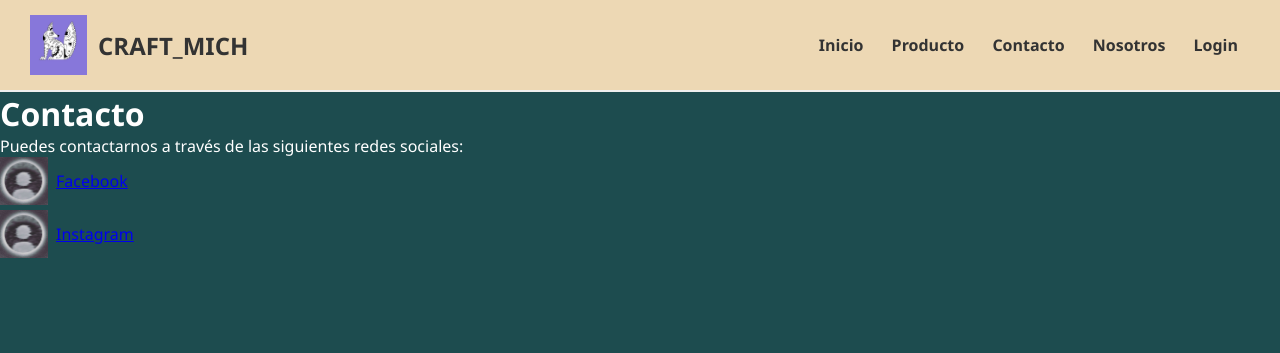
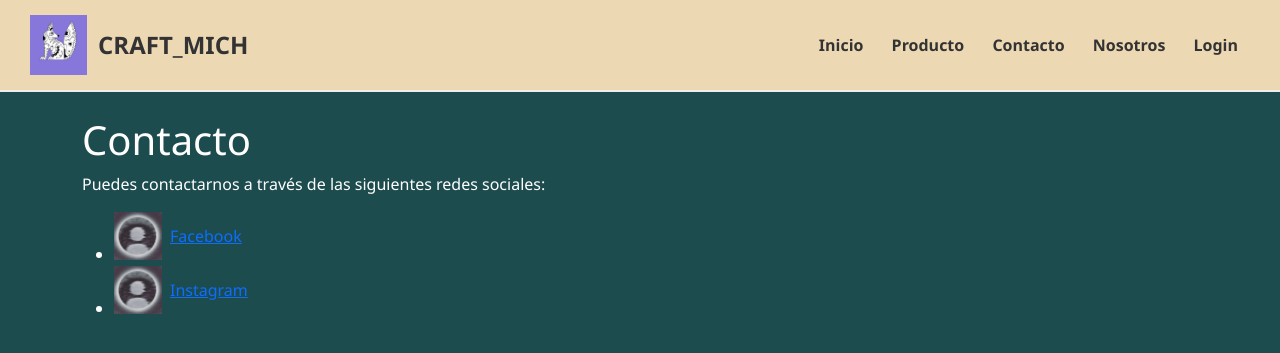
Before and after one commit to Bikembe/proyecto-equipo, a Django app: page /contacto/ in a window 1280 px wide. Shown: the top 353 px of the page. Run offline with Django 4.2, Linux system fonts and the light colour scheme; data comes from the database, SQL or seed files in the repository.

Commit message:
Actualizar estilos de base.html

```diff
--- a/artesanias/core/templates/core/base.html
+++ b/artesanias/core/templates/core/base.html
@@ -3,16 +3,18 @@
 <html lang="es">
 <head>
     <meta charset="UTF-8" />
+    <meta name="viewport" content="width=device-width, initial-scale=1.0">
     <title>Craft Mich - Inicio</title>
+    <link href="https://cdn.jsdelivr.net/npm/bootstrap@5.3.3/dist/css/bootstrap.min.css" rel="stylesheet" integrity="sha384-QWTKZyjpPEjISv5WaRU9OFeRpok6YctnYmDr5pNlyT2bRjXh0JMhjY6hW+ALEwIH" crossorigin="anonymous">
     <link rel="stylesheet" href="{% static 'css/styles.css' %}">
 </head>
 <body>
-    <header>
+    <header class="custom-header">
         <div class="logo">
             <img src="{% static 'images/logo.png' %}" alt="Craft Mich">
             <span style="font-size: 24px; font-weight: bold; color: #333; margin-left: 10px;">CRAFT_MICH</span>
         </div>
-        <nav>
+        <nav class="custom-nav">
             <a href="/">Inicio</a>
             <a href="/productos/">Producto</a>
             <a href="/contacto/">Contacto</a>
@@ -23,5 +25,7 @@
     <div class="container py-4">
         {% block content %}{% endblock %}
     </div>
+
+    <script src="https://cdn.jsdelivr.net/npm/bootstrap@5.3.3/dist/js/bootstrap.bundle.min.js" integrity="sha384-YvpcrYf0tY3lHB60NNkmXc5s9fDVZLESaAA55NDzOxhy9GkcIdslK1eN7N6jIeHz" crossorigin="anonymous"></script>
 </body>
 </html>
```
